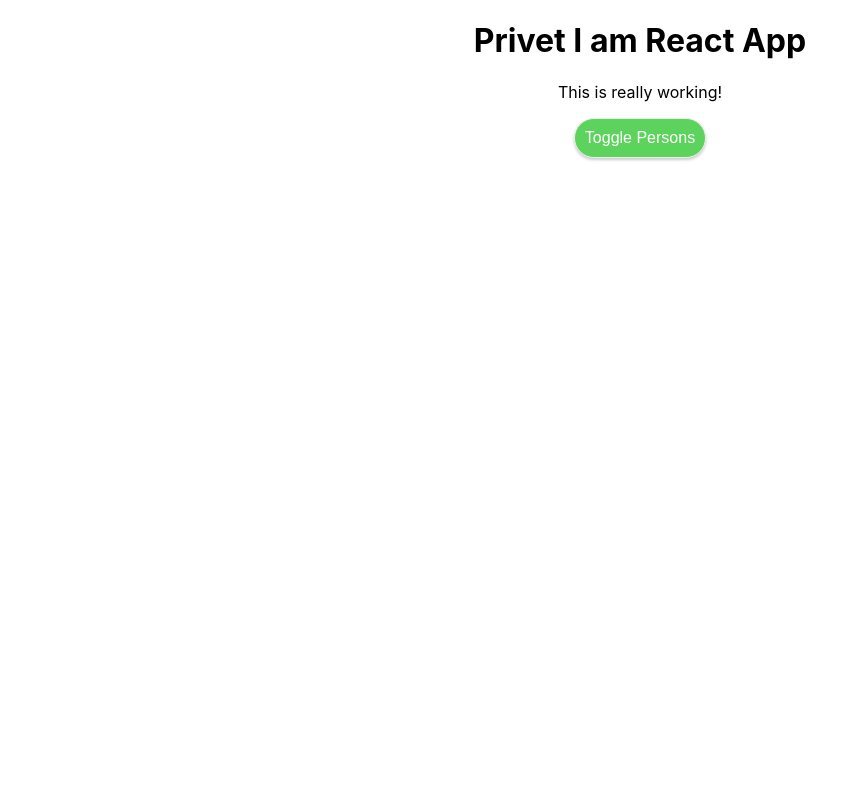
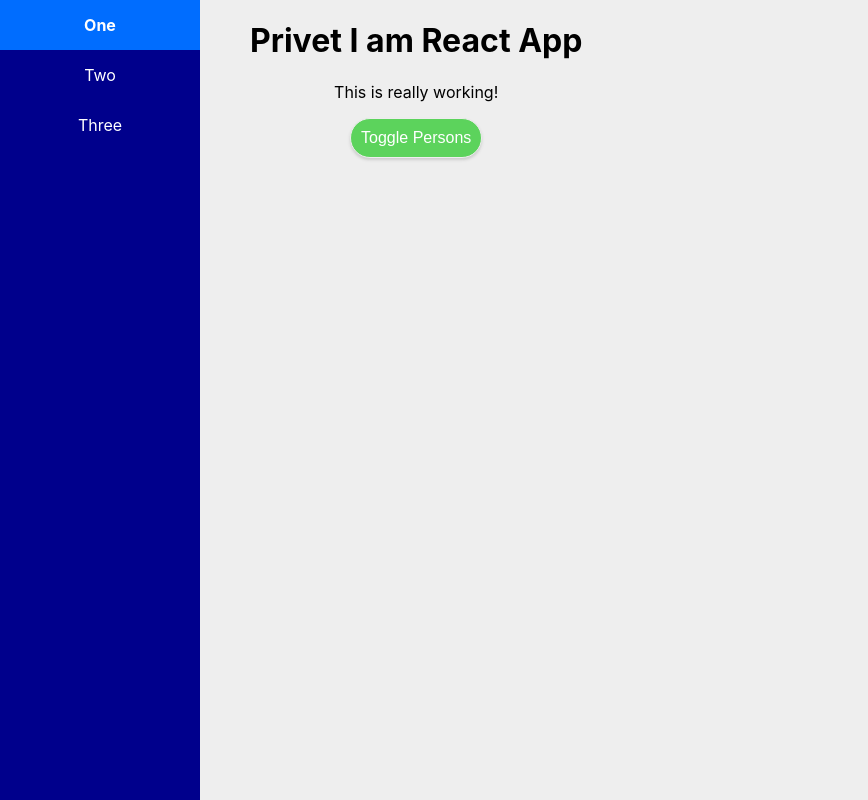
Before and after one commit to lavr001/react_course, a React (Create React App) app: page / in a window 1280 px wide. Shown: the whole page, without its empty margins (0-868 px from the left). Built offline with nearby package versions, Linux system fonts and the light colour scheme; the HTML template or start-up script is replaced by a standard one.

Commit message:
Test navbar was added

```diff
--- a/src/App.css
+++ b/src/App.css
@@ -1,5 +1,73 @@
+html, body, #root, .App {
+  width: 100%;
+  height: 100%;
+  overflow-x: hidden;
+  background-color: #eee;
+}
+
 .App {
+  position: relative;
   text-align: center;
+}
+
+.navbar {
+  position: absolute;
+  top: 0;
+  left: 0;
+  height: 100%;
+  width: 200px;
+  background-color: #00008c;
+}
+
+.navbar .tab {
+  width: 100%;
+  text-transform: capitalize;
+  color: #fff;
+}
+
+.navbar .tab .dropdown {
+  display: none;
+  background-color: #fff;
+}
+
+.navbar .tab .dropdown .sub_tab {
+  display: flex;
+  align-items: center;
+  height: 40px;
+  padding-left: 40px;
+  color: #282828;
+}
+
+.navbar .tab.on .box_tab {
+  background-color: #006dff;
+  font-weight: bold;
+}
+
+.navbar .tab.on .dropdown {
+  display: block;
+}
+
+.navbar .tab.on .dropdown > .sub_tab:hover {
+  cursor: pointer;
+  font-weight: bold;
+}
+
+.navbar .tab .box_tab {
+  display: flex;
+  justify-content: center;
+  align-items: center;
+  height: 50px;
+}
+
+.navbar .tab .box_tab:hover {
+  cursor: pointer;
+  font-weight: bold;
+}
+
+.content {
+  position: absolute;
+  top: 0;
+  left: 250px;
 }
 
 /* button {
--- a/src/App.js
+++ b/src/App.js
@@ -1,6 +1,7 @@
 import React, {Component} from 'react';
 import './App.css';
 import Person from './Person/Person';
+import NavbarTab from './NavbarTab';
 
 class App extends Component {
   state = {
@@ -9,7 +10,8 @@
       {id: 2, name: 'Kosha', age: 26},
       {id: 3, name: 'Nika', age: 4}
     ],
-    show_persons: false
+    show_persons: false,
+    tabs: ['one', 'two', 'three']
   }
 
   name_change_handler = (event, id) => {
@@ -29,7 +31,6 @@
     this.setState({
       persons: updated_names_persons
     })
-
   }
 
   delete_person_handler = person_index => {
@@ -41,6 +42,12 @@
   toggle_persons_handler = () => {
     this.setState({show_persons: !this.state.show_persons})
   }
+
+  tab_click = event => {
+    event.target.parentNode.parentNode.querySelectorAll('.tab').forEach(tab => tab.classList.remove('on'));
+    event.target.parentNode.classList.add('on');
+  }
+
   render() {
     let persons = null;
     let button_style = {
@@ -55,6 +62,7 @@
       boxShadow: '0 2px 3px #ccc',
       transition: 'all .2s ease-in-out',
     }
+
     if (this.state.show_persons) {
       persons = (
         <div>
@@ -73,6 +81,18 @@
       button_style.backgroundColor = 'tomato';
     }
 
+    let tabs = (
+      <div>
+        {this.state.tabs.map(tab => {
+          return <NavbarTab
+            tab_name={tab}
+            key={tab}
+            clicked={(event) => this.tab_click(event)}
+          />
+        })}
+      </div>
+    )
+
     let classes = [];
 
     if (this.state.persons.length <= 2) classes.push('tomato');
@@ -80,6 +100,10 @@
 
     return (
       <div className='App'>
+        <aside className='navbar'>
+          {tabs}
+        </aside>
+        <div className='content'>
           <h1>Privet I am React App</h1>
           <p className={classes.join(' ')}>This is really working!</p>
           <button style={button_style}
@@ -87,6 +111,7 @@
           </button>
           {persons}
         </div>
+      </div>
     )
   }
 }
--- /dev/null
+++ b/src/NavbarTab.js
@@ -0,0 +1,24 @@
+import React from 'react';
+
+const navbar_tab = props => {
+  if (props.tab_name === 'one') {
+    return (
+      <div className='tab on' onClick={props.clicked}>
+        <div className='box_tab'>{props.tab_name}</div>
+      </div>
+    )
+  } else {
+    return (
+      <div className='tab' onClick={props.clicked}>
+        <div className='box_tab'>{props.tab_name}</div>
+        <div className='dropdown'>
+          <div className='sub_tab'>Subtab One</div>
+          <div className='sub_tab'>Subtab Two</div>
+          <div className='sub_tab'>Subtab Three</div>
+        </div>
+      </div>
+    )
+  }
+}
+
+export default navbar_tab;
```
Lines whose indentation alone changed are shown as unchanged.
